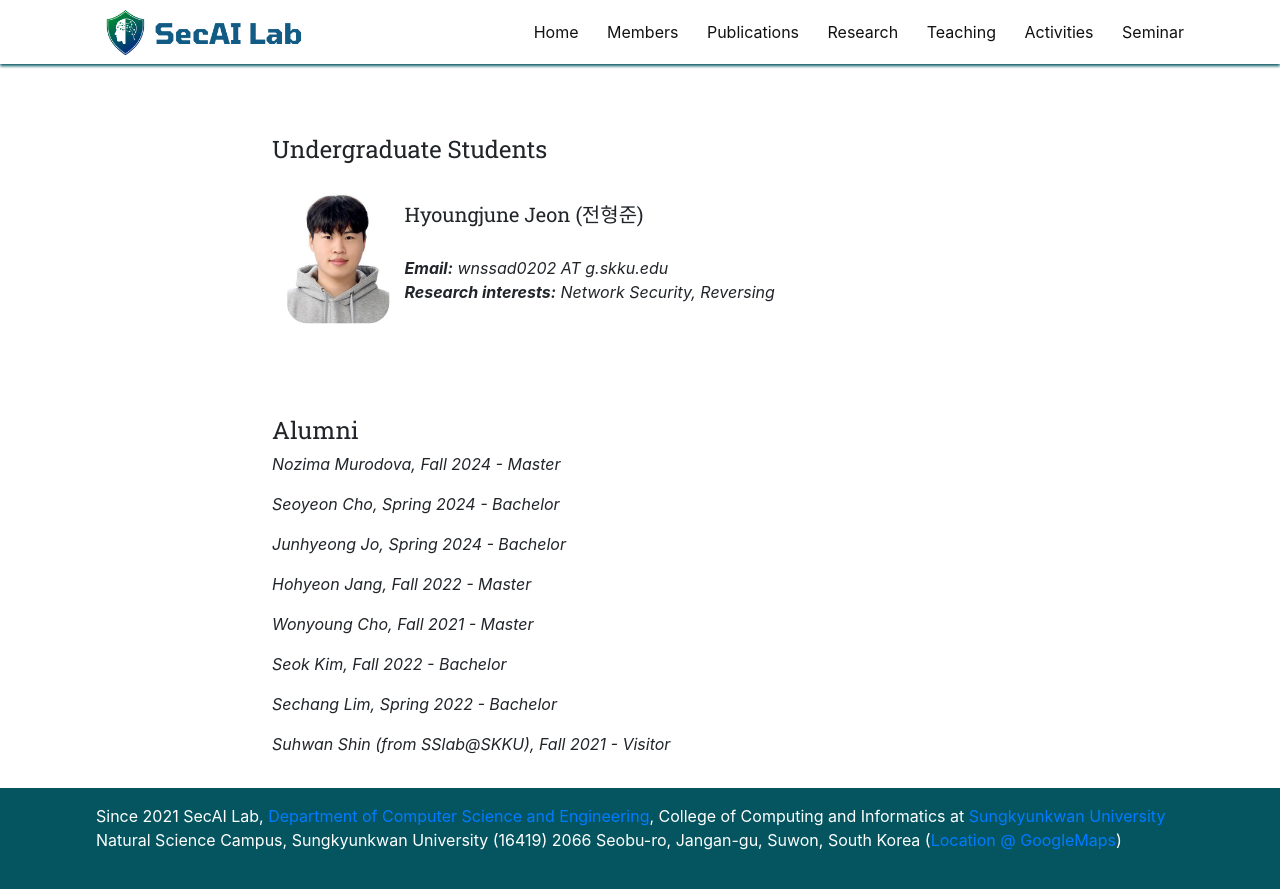
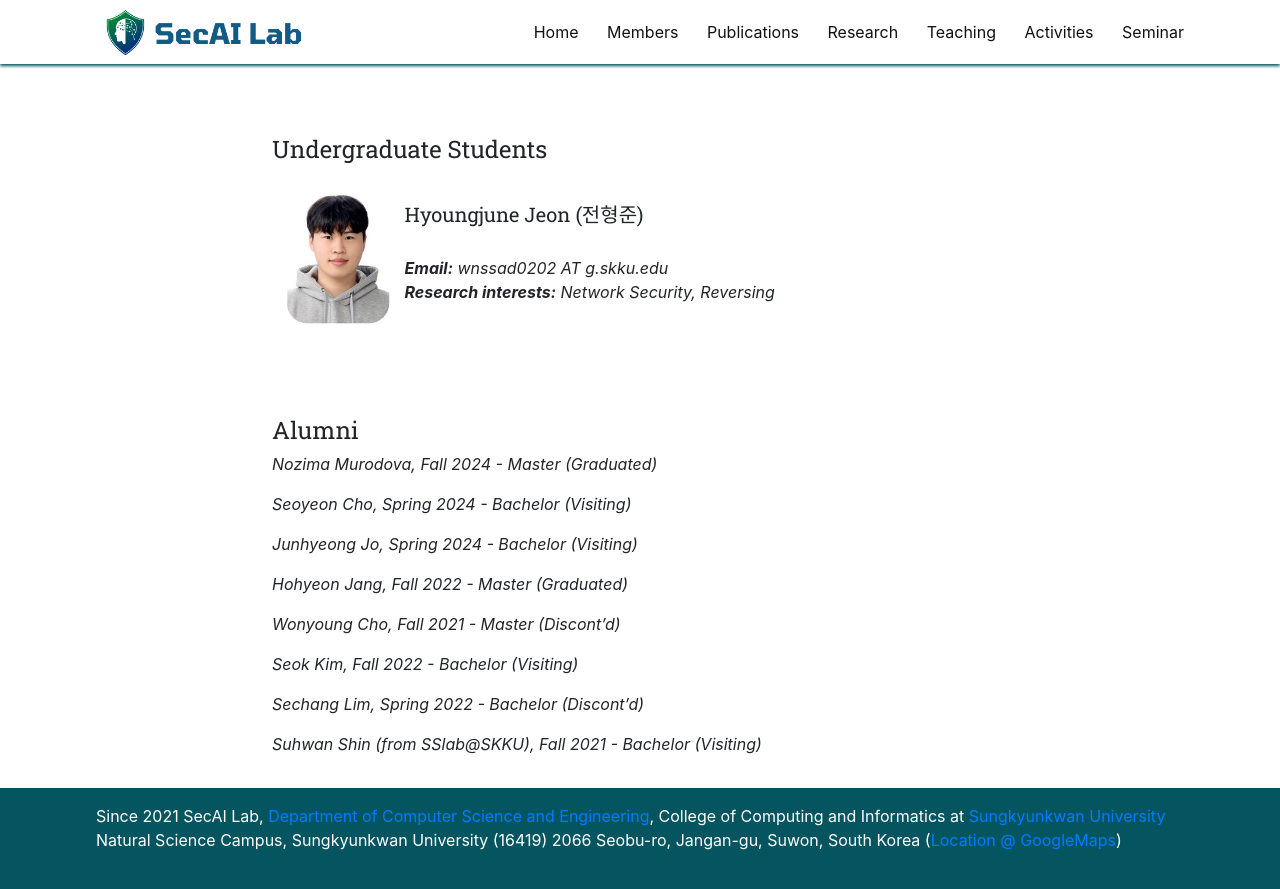
Before and after one commit to SecAI-Lab/secai-lab.github.io, a Jekyll site: the page built from pages/members.md, in a window 1280 px wide and 900 px high, scrolled down 1914 px. Shown: the top 889 px of the window. Built offline with Jekyll 4.4.1, drawn with Linux system fonts in a browser that asks for light colours; nearby versions of some CDN libraries.

Commit message:
alumi members updated

```diff
--- a/_data/alumni_members.yml
+++ b/_data/alumni_members.yml
@@ -1,8 +1,8 @@
-- name: Nozima Murodova, Fall 2024 - Master
-- name: Seoyeon Cho, Spring 2024 - Bachelor
-- name: Junhyeong Jo, Spring 2024 - Bachelor
-- name: Hohyeon Jang, Fall 2022 - Master
-- name: Wonyoung Cho, Fall 2021 - Master
-- name: Seok Kim, Fall 2022 - Bachelor
-- name: Sechang Lim, Spring 2022 - Bachelor
-- name: Suhwan Shin (from SSlab@SKKU), Fall 2021 - Visitor
+- name: Nozima Murodova, Fall 2024 - Master (Graduated)
+- name: Seoyeon Cho, Spring 2024 - Bachelor (Visiting)
+- name: Junhyeong Jo, Spring 2024 - Bachelor (Visiting)
+- name: Hohyeon Jang, Fall 2022 - Master (Graduated)
+- name: Wonyoung Cho, Fall 2021 - Master (Discont'd)
+- name: Seok Kim, Fall 2022 - Bachelor (Visiting)
+- name: Sechang Lim, Spring 2022 - Bachelor (Discont'd)
+- name: Suhwan Shin (from SSlab@SKKU), Fall 2021 - Bachelor (Visiting)
```
